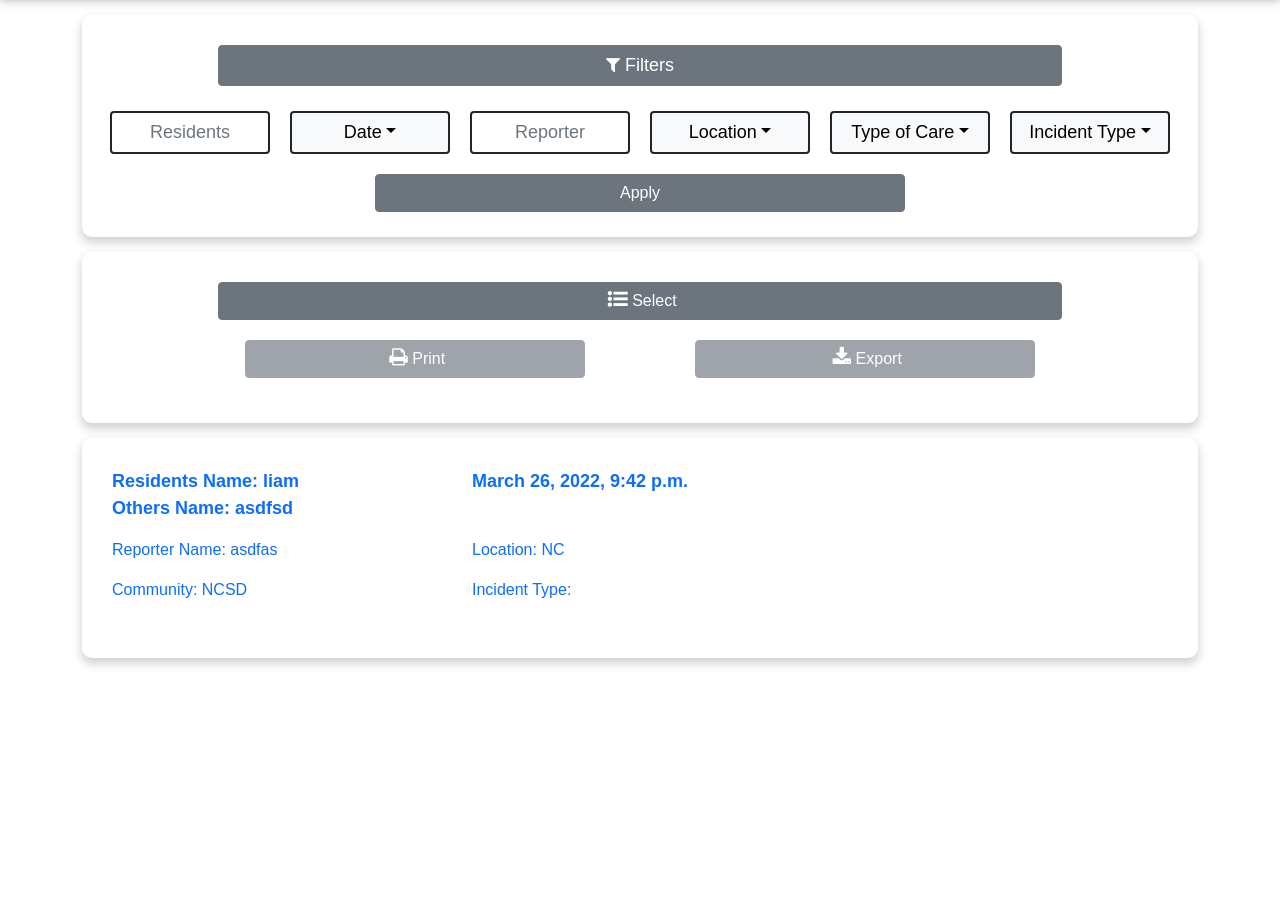
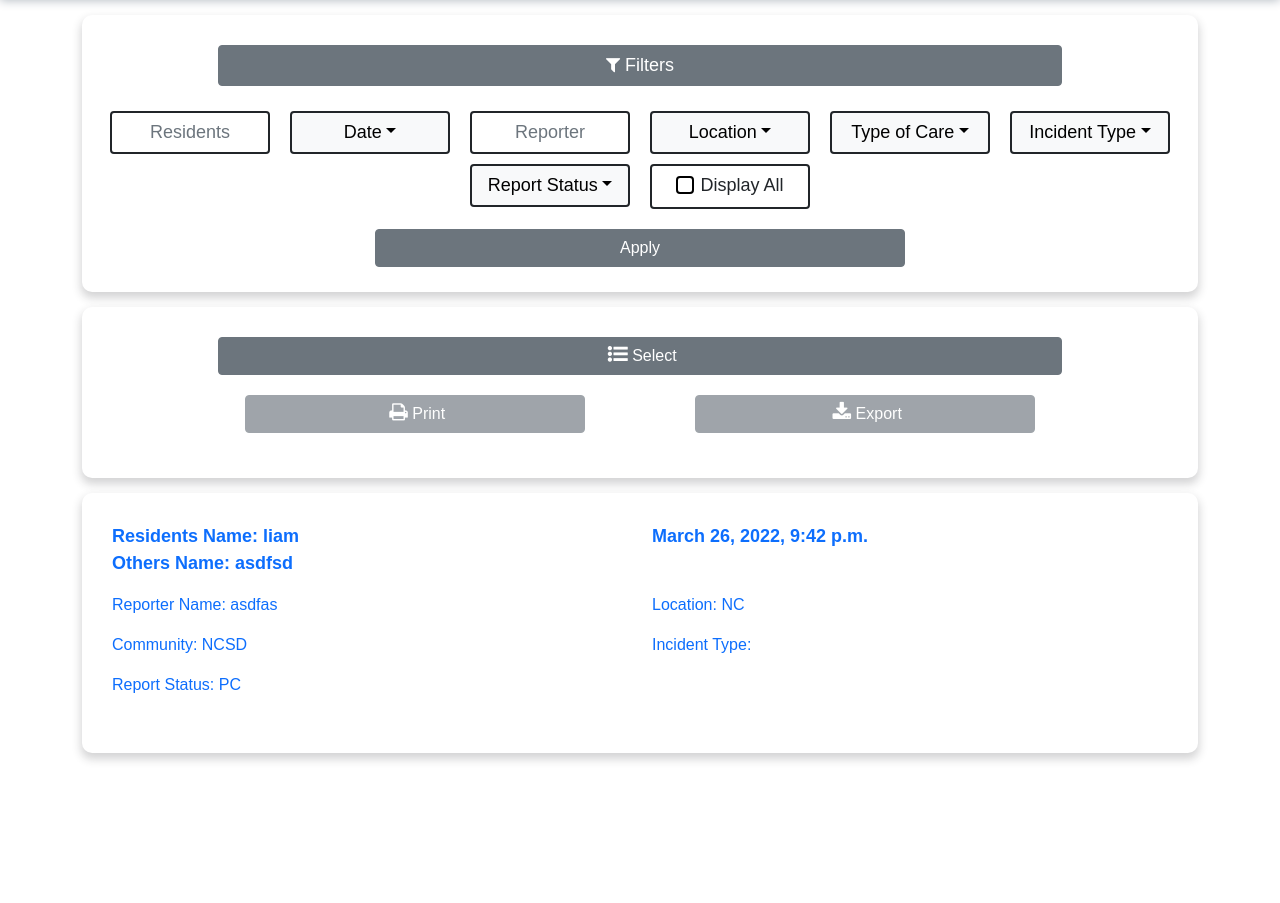
Before and after one commit to UPEI-Android/group-project-mount-incident-tracking-system, a Django app: page /dashboard/ in a window 1280 px wide. Shown: the part 147-1050 px from the top of the page. Before the commit the page ends 814 px from the top, so only its background shows below. Run offline with Django 4.2, Linux system fonts and the light colour scheme; a user stored in the database is signed in; data comes from the database, SQL or seed files in the repository; some libraries are stand-ins or nearby versions; some web fonts are replaced.

Commit message:
Dashboard Filters & Report Status in the List Item Component

```diff
--- a/Templates/dashboard.html
+++ b/Templates/dashboard.html
@@ -39,9 +39,9 @@
             <div class="text-center"><a class="btn btn-secondary" data-bs-toggle="collapse" aria-expanded="true" aria-controls="collapse-2" href="#collapse-2" role="button" style="margin-bottom: 10px;width: 80%;font-size: 18px;"><i class="fa fa-filter"></i>&nbsp;Filters</a>
                 <div class="collapse show" id="collapse-2">
                     <form>
-                        <div class="row" style="margin-top: 10px;">
-                            <div class="col-6 col-sm-4 col-xl-2" style="padding: 0px;padding-right: 10px;padding-left: 10px;padding-top: 5px;padding-bottom: 5px;"><input class="form-control" type="text" name="Residents Name" placeholder="Residents" style="border: 2px solid var(--bs-dark);text-align: center;font-size: 18px;color: #000000;"></div>
-                            <div class="col-6 col-sm-4 col-xl-2" style="padding: 0px;padding-right: 10px;padding-left: 10px;padding-top: 5px;padding-bottom: 5px;">
+                        <div class="row d-flex justify-content-center" style="margin-top: 10px;">
+                            <div class="col-12 col-sm-6 col-xl-2" style="padding: 0px;padding-right: 10px;padding-left: 10px;padding-top: 5px;padding-bottom: 5px;"><input class="form-control" type="text" name="Residents Name" placeholder="Residents" style="border: 2px solid var(--bs-dark);text-align: center;font-size: 18px;color: #000000;"></div>
+                            <div class="col-12 col-sm-6 col-xl-2" style="padding: 0px;padding-right: 10px;padding-left: 10px;padding-top: 5px;padding-bottom: 5px;">
                                 <div class="dropdown"><button class="btn btn-light dropdown-toggle" aria-expanded="false" data-bs-toggle="dropdown" type="button" style="border: 2px solid var(--bs-dark);width: 100%;font-size: 18px;">Date</button>
                                     <div class="dropdown-menu">
                                         <p style="margin-left: 15px;margin-right: 15px;margin-bottom: 0px;">From:</p><input class="form-control" type="date" style="margin-left: 10px;margin-right: 10px;width: 90%;">
@@ -49,29 +49,41 @@
                                     </div>
                                 </div>
                             </div>
-                            <div class="col-6 col-sm-4 col-xl-2" style="padding: 0px;padding-right: 10px;padding-left: 10px;padding-top: 5px;padding-bottom: 5px;"><input class="form-control" type="text" name="Residents Name" placeholder="Reporter" style="border: 2px solid var(--bs-dark);text-align: center;font-size: 18px;color: #000000;"></div>
-                            <div class="col-6 col-sm-4 col-xl-2" style="padding: 0px;padding-right: 10px;padding-left: 10px;padding-top: 5px;padding-bottom: 5px;">
+                            <div class="col-12 col-sm-6 col-xl-2" style="padding: 0px;padding-right: 10px;padding-left: 10px;padding-top: 5px;padding-bottom: 5px;"><input class="form-control" type="text" name="Residents Name" placeholder="Reporter" style="border: 2px solid var(--bs-dark);text-align: center;font-size: 18px;color: #000000;"></div>
+                            <div class="col-12 col-sm-6 col-xl-2" style="padding: 0px;padding-right: 10px;padding-left: 10px;padding-top: 5px;padding-bottom: 5px;">
                                 <div class="dropdown"><button class="btn btn-light dropdown-toggle" aria-expanded="false" data-bs-toggle="dropdown" type="button" style="border: 2px solid var(--bs-dark);width: 100%;font-size: 18px;">Location</button>
                                     <div class="dropdown-menu">
-                                    {{ reports|location_options }}
+                                        {{ reports|location_options }}
                                     </div>
                                 </div>
                             </div>
-                            <div class="col-6 col-sm-4 col-xl-2" style="padding: 0px;padding-right: 10px;padding-left: 10px;padding-top: 5px;padding-bottom: 5px;">
+                            <div class="col-12 col-sm-6 col-xl-2" style="padding: 0px;padding-right: 10px;padding-left: 10px;padding-top: 5px;padding-bottom: 5px;">
                                 <div class="dropdown"><button class="btn btn-light dropdown-toggle" aria-expanded="false" data-bs-toggle="dropdown" type="button" style="border: 2px solid var(--bs-dark);width: 100%;font-size: 18px;">Type of Care</button>
                                     <div class="dropdown-menu">
                                         {{ reports|care_options }}
                                     </div>
                                 </div>
                             </div>
-                            <div class="col-6 col-sm-4 col-xl-2" style="padding: 0px;padding-right: 10px;padding-left: 10px;padding-top: 5px;padding-bottom: 5px;">
+                            <div class="col-12 col-sm-6 col-xl-2" style="padding: 0px;padding-right: 10px;padding-left: 10px;padding-top: 5px;padding-bottom: 5px;">
                                 <div class="dropdown"><button class="btn btn-light dropdown-toggle" aria-expanded="false" data-bs-toggle="dropdown" type="button" style="border: 2px solid var(--bs-dark);width: 100%;font-size: 18px;">Incident Type</button>
                                     <div class="dropdown-menu">
                                         {{ reports|incident_options }}
                                     </div>
                                 </div>
                             </div>
-                            <div class="col" style="padding: 0px;padding-right: 10px;padding-left: 10px;padding-top: 15px;padding-bottom: 0px;"><a class="btn btn-secondary" role="button" style="width: 50% ;">Apply</a></div>
+                            <div class="col-12 col-sm-6 col-xl-2" style="padding: 0px;padding-right: 10px;padding-left: 10px;padding-top: 5px;padding-bottom: 5px;">
+                                <div class="dropdown"><button class="btn btn-light dropdown-toggle" aria-expanded="false" data-bs-toggle="dropdown" type="button" style="border: 2px solid var(--bs-dark);width: 100%;font-size: 18px;">Report Status</button>
+                                    <div class="dropdown-menu">
+                                        <div class="form-check" style="margin-left: 10px;"><input class="form-check-input" type="checkbox" id="formCheck-1"><label class="form-check-label" for="formCheck-1">John Smith</label></div>
+                                    </div>
+                                </div>
+                            </div>
+                            <div class="col-12 col-sm-6 col-xl-2" style="padding: 0px;padding-right: 10px;padding-left: 10px;padding-top: 5px;padding-bottom: 5px;">
+                                <div class="d-flex justify-content-center" style="width: 100%;padding: 6px 12px;height: 100%;border-width: 2px;border-style: solid;border-radius: 4px;">
+                                    <div class="form-check" style="text-align: left;"><input class="form-check-input" type="checkbox" id="formCheck-3" style="border: 2px solid rgb(0, 0, 0);padding: 7px;"><label class="form-check-label" for="formCheck-3" style="font-size: 18px;">Display All</label></div>
+                                </div>
+                            </div>
+                            <div class="col-12" style="padding: 0px;padding-right: 10px;padding-left: 10px;padding-top: 15px;padding-bottom: 0px;"><a class="btn btn-secondary" role="button" style="width: 50% ;">Apply</a></div>
                         </div>
                     </form>
                 </div>
@@ -88,26 +100,26 @@
             <a style="text-decoration-line: none" href="/read_report/{{ report.id }}">
             <div style="padding: 30px;border-radius: 10px;box-shadow: 0px 5px 10px 1px rgba(33,37,41,0.2);padding-bottom: 40px;margin-top: 15px;margin-bottom: 0px;">
                 <div class="row">
-                    <div class="col-4" style="font-size: 18px;font-weight: bold;">
+                    <div class="col-6" style="font-size: 18px;font-weight: bold;">
                         <p>
                             {% if report.residents != "" %}Residents Name: {{ report.residents }} <br/>{% endif %}
                             {% if report.staff != "" %} Staff Name: {{ report.staff }} <br/>{% endif %}
                             {% if report.others != "" %} Others Name: {{ report.others }} <br/>{% endif %}
                         </p>
                     </div>
-                    <div class="col-8" style="font-size: 18px;font-weight: bold;">
+                    <div class="col-6" style="font-size: 18px;font-weight: bold;">
                         <p>{{ report.date_of_incident }}</p>
                     </div>
-                    <div class="col-4">
+                    <div class="col-6">
                         <p>Reporter Name: {{ report.name_of_writer }}</p>
                     </div>
-                    <div class="col-8">
+                    <div class="col-6">
                         <p>Location: {{ report.incident_location }}</p>
                     </div>
-                    <div class="col-4">
+                    <div class="col-6">
                         <p>Community: {{ report.community }}</p>
                     </div>
-                    <div class="col-8">
+                    <div class="col-6">
                         <p>Incident Type:
                             {% if report.near_miss %}Near Miss, {% endif %}
                             {% if report.fall %}Fall, {% endif %}
@@ -131,6 +143,9 @@
                             {% if report.other_type_of_incicent %}Other, {% endif %}
                             {% if report.staff_injury %}Staff Injury{% endif %}</p>
                     </div>
+                    <div class="col-6">
+                        <p>Report Status: {{ report.report_status }}</p>
+                    </div>
                 </div>
             </div>
         </a>
```
Also changed, not shown: Templates/dashboard-export.html (+27 -13 lines).
